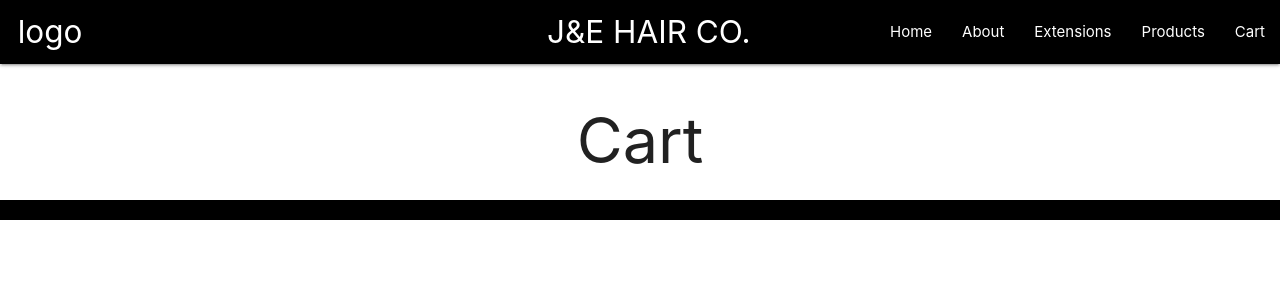
After one commit to micoleatkins/Hair-Store, a Django app: page /cart/ in a window 1280 px wide. The commit adds this page. Shown: the top 300 px of the page. Run offline with Django 4.2, Linux system fonts and the light colour scheme.

Commit message:
cartpath

```diff
--- a/backend/main_app/templates/base.html
+++ b/backend/main_app/templates/base.html
@@ -26,7 +26,8 @@
 
           <li><a href="/extensions">Extensions</a></li>
           <li><a href="/products">Products</a></li>
-          <li><a href="/checkout">Checkout</a></li>
+          <li><a href="/cart">Cart</a></li>
+
 
       </ul>
 
--- /dev/null
+++ b/backend/main_app/templates/main_app/cart.html
@@ -0,0 +1,8 @@
+{% extends 'base.html' %}
+{% block content %}
+{% block additional_styles %}
+{% endblock %}
+
+<h1>Cart</h1>
+
+{% endblock %}
--- a/backend/main_app/urls.py
+++ b/backend/main_app/urls.py
@@ -14,5 +14,6 @@ urlpatterns = [
     path('edge_detail/', views.edge_detail, name='edge_detail'),
     path('oil_detail/', views.oil_detail, name='oil_detail'),
     path('mask_detail/', views.mask_detail, name='mask_detail'),
+    path('cart/', views.cart, name='cart'),
 
 ]
--- a/backend/main_app/views.py
+++ b/backend/main_app/views.py
@@ -55,6 +55,10 @@ def checkout(request):
     return render(request, 'main_app/checkout.html')
 
 
+def cart(request):
+    return render(request, 'main_app/cart.html')
+
+
 def customers_index(request):
     customers = Customer.objects.all()
     return render(request, 'customers/index.html', {
```
